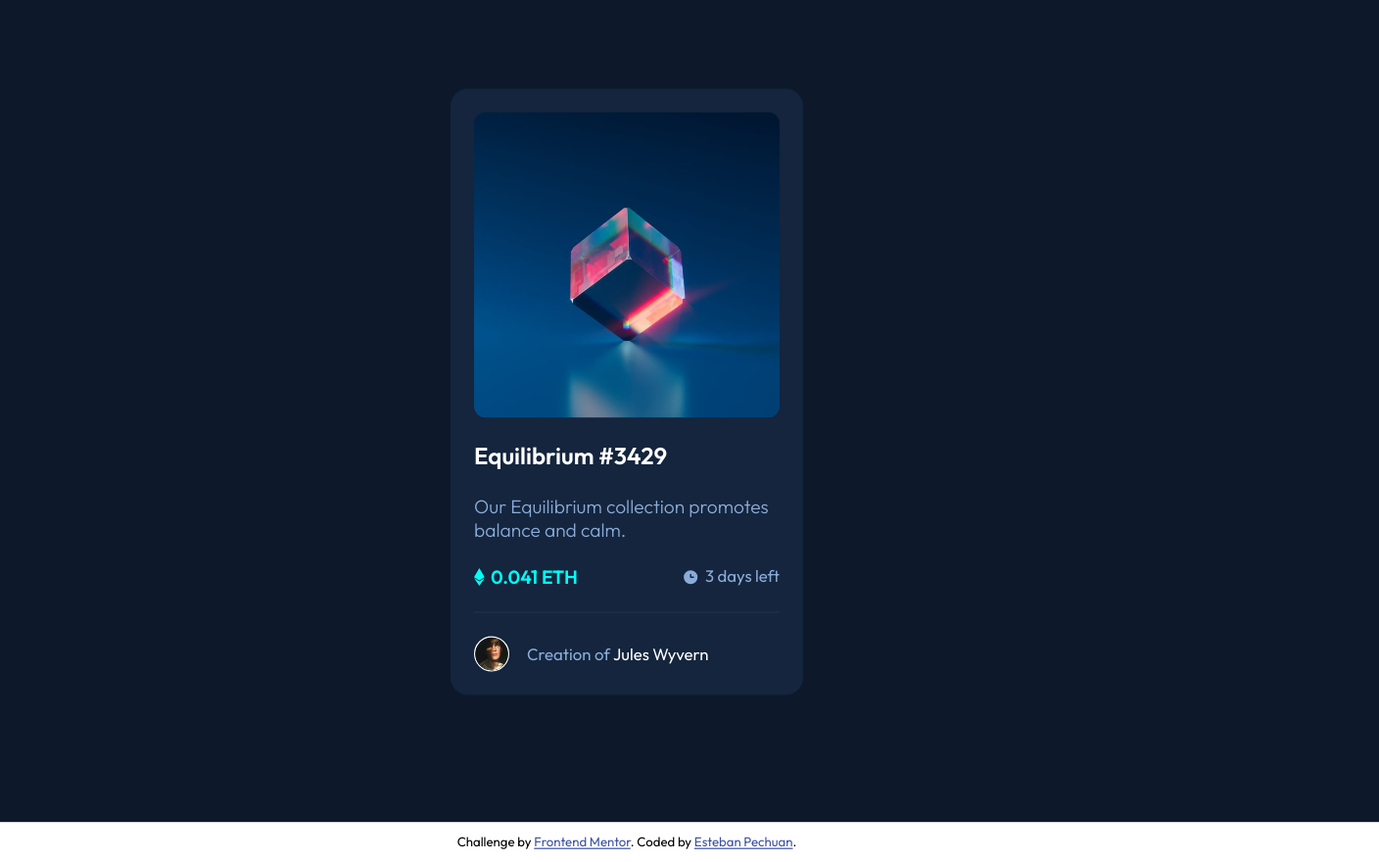
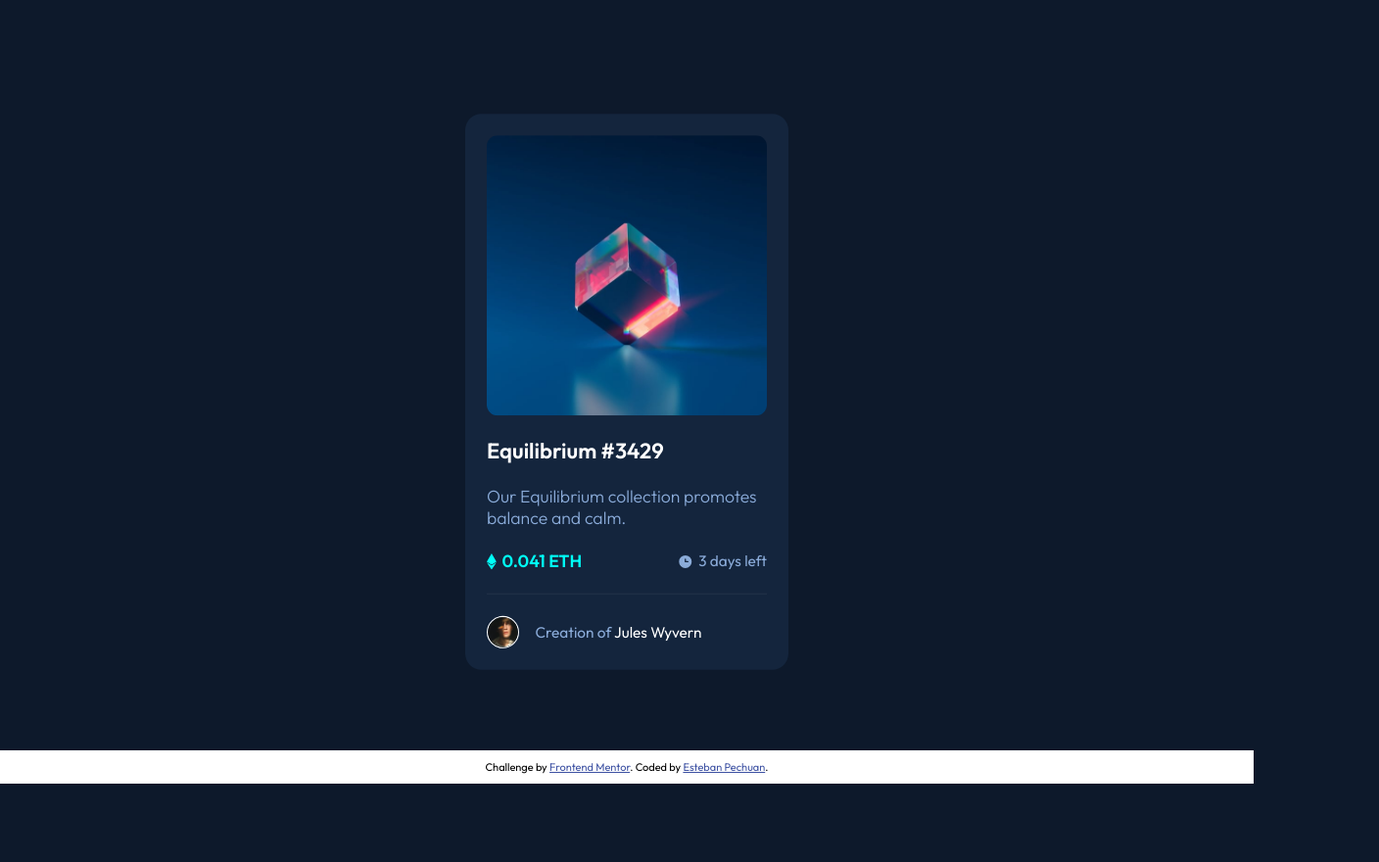
Before and after one commit to EstebanPechuan/Frontend-Mentors-NFT-Card, a plain HTML site: page index.html in a window 1280 px wide. Shown: the whole page at 98% size, 1408 px wide, since content can reach past the window. After the commit the page ends 800 px from the top, so only its background shows below. Drawn offline with Linux system fonts and the light colour scheme.

Commit message:
Solution

```diff
--- a/css/style.css
+++ b/css/style.css
@@ -28,6 +28,7 @@ main {
     padding: 20px;
     border-radius: 15px;
     background: var(--dark-blue2);
+    scale: 1.1;
 
     display: flex;
     flex-direction: column;
@@ -106,7 +107,3 @@ hr {
 .attribution a {
     color: hsl(228, 45%, 44%);
 }
-
-body {
-    scale: 1.2;
-}
```
